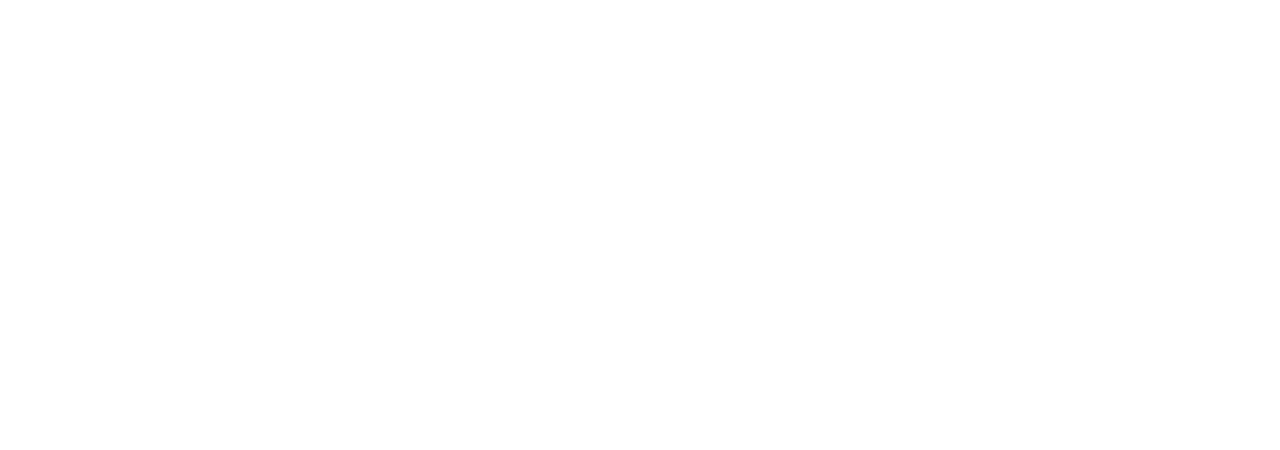
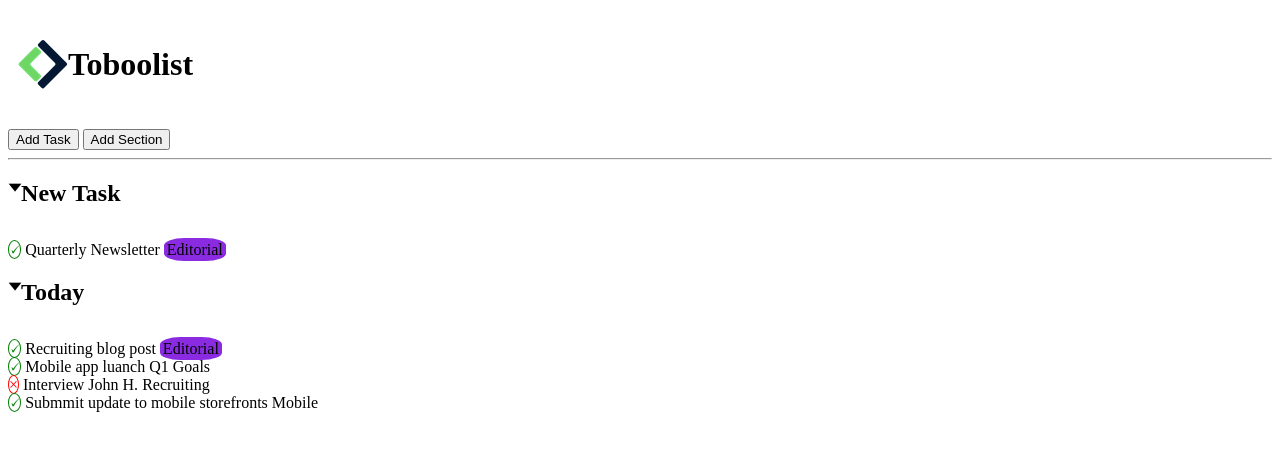
Before and after one commit to RiccardoMacchi/html-css-toboolist, a plain HTML site: page index.html in a window 1280 px wide. Drawn offline with Linux system fonts and the light colour scheme.

Commit message:
creazione header e main

```diff
--- /dev/null
+++ b/css/style.css
@@ -0,0 +1,56 @@
+/* regole generali */
+
+* {
+    box-sizing: border-box;
+}
+
+
+/* regole header */
+
+header {
+    padding: 10px;
+}
+
+h1:before {
+    content: url(../img/Logo.png);
+    display: inline-block;
+    vertical-align: middle;
+}
+
+/* regole main */
+
+h2:before {
+    content: "\1F893";
+    vertical-align: top;
+}
+
+.fatto {
+    display: inline;
+}
+
+.nofatto {
+    display: inline;
+}
+
+.fatto:before {
+    content: "\1F5F8";
+    text-align: center;
+    color: green;
+    border: solid 1px green;
+    border-radius: 50%;
+}
+
+.nofatto:before{
+    content: "\00d7";
+    text-align: center;
+    color: red;
+    border: solid 1px red;
+    border-radius: 50%;
+}
+
+.editorial {
+    border: 1px;
+    background-color: blueviolet;
+    padding: 3px;
+    border-radius: 33%;
+}
--- a/index.html
+++ b/index.html
@@ -3,9 +3,33 @@
 <head>
     <meta charset="UTF-8">
     <meta name="viewport" content="width=device-width, initial-scale=1.0">
-    <title>Document</title>
+    <link rel="stylesheet" href="css/style.css">
+    <title>Toboolist</title>
 </head>
 <body>
-
+    <!-- intestazione -->
+    <header>
+        <h1>Toboolist</h1>
+    </header>
+    <main>
+        <!-- sezione bottoni -->
+        <section>
+            <button>Add Task</button>
+            <button>Add Section</button>
+            <hr>
+        </section>
+        <!-- Sezione Elenco -->
+        <section>
+            <h2>New Task</h2>
+            <div class="fatto"> Quarterly Newsletter</div> <span class="editorial">Editorial</span>
+        </section>
+        <section>
+            <h2>Today</h2>
+            <div class="fatto"> Recruiting blog post</div> <span class="editorial">Editorial</span> <br>
+            <div class="fatto"> Mobile app luanch</div> <span class="q1goals">Q1 Goals</span> <br>
+            <div class="nofatto"> Interview John H.</div> <span class="recruiting">Recruiting</span> <br>
+            <div class="fatto"> Submmit update to mobile storefronts</div> <span class="mobile">Mobile</span>
+        </section>
+    </main>
 </body>
 </html>
```
